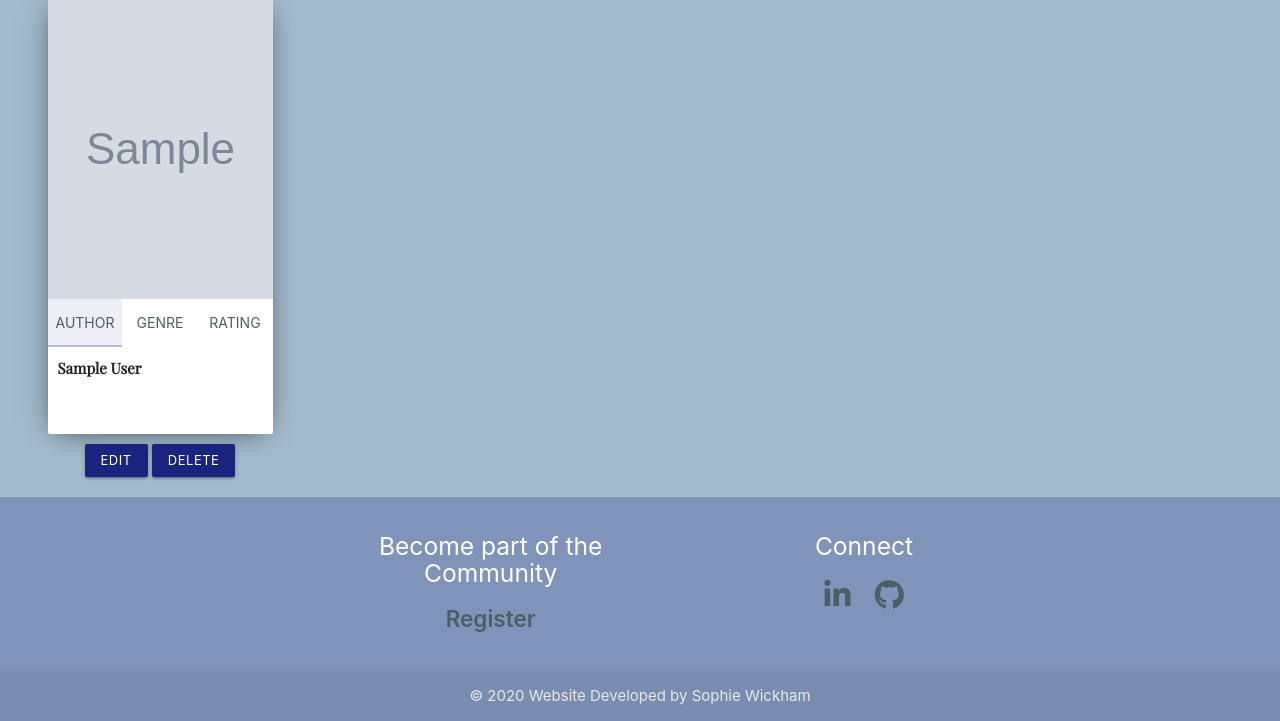
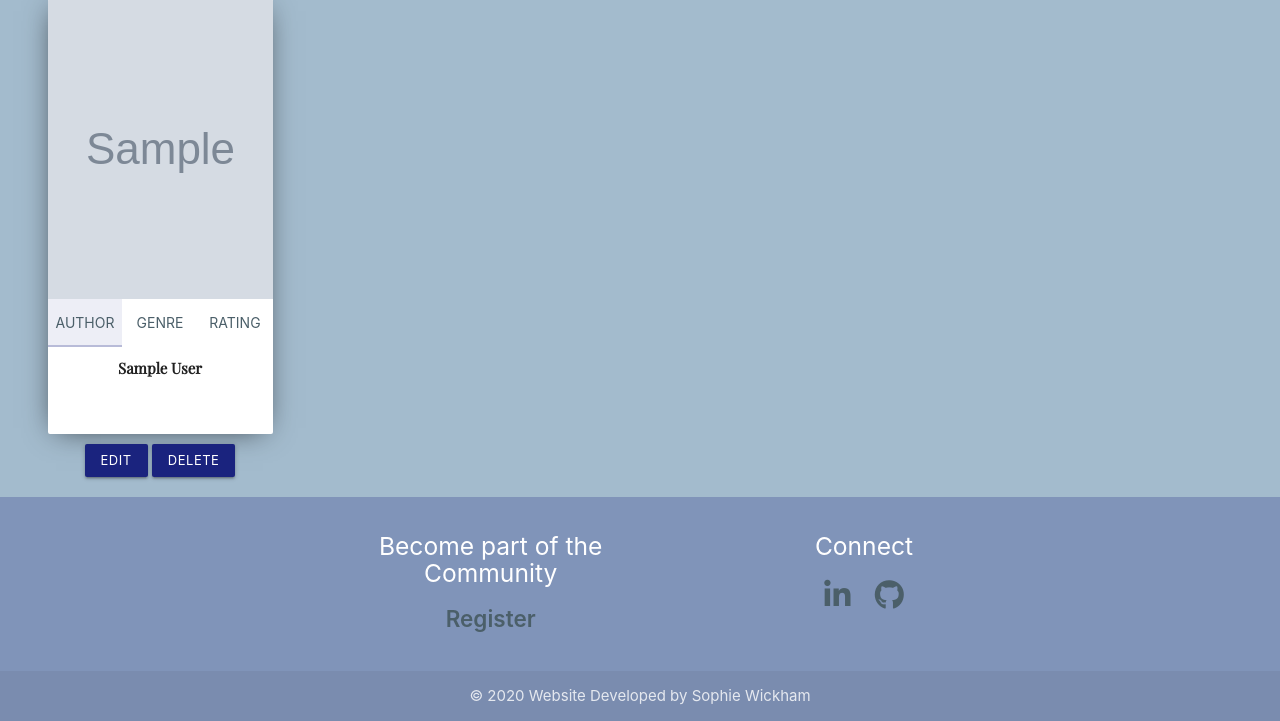
Before and after one commit to sw1ckham/i-brary, a Flask app: page /show_books in a window 1280 px wide. Shown: the part 218-939 px from the top of the page. Run offline with Flask 2, Linux system fonts and the light colour scheme; the visitor is signed in with stand-in values (Sample User, id 1); grey boxes marked "Sample" are stand-in pictures; a database or web service that is not in the repository returns one stand-in record (values such as "Sample title"); some libraries are stand-ins or nearby versions.

Commit message:
Changed the centering of the card content

```diff
--- a/templates/books.html
+++ b/templates/books.html
@@ -21,10 +21,10 @@
 							<li class="tab col s4"><a href="#test6{{loop.index}}">Rating</a></li>
 						</ul>
 					</div>
-					<div class="card-content tabs-content valign-wrapper">
+					<div class="card-content tabs-content">
 						<div id="test4{{loop.index}}">{{book.book_author}}</div>
 						<div id="test5{{loop.index}}">{{book.book_genre}}</div>
-						<div class="valign" id="test6{{loop.index}}">{{book.book_rating}}/10 - {{book.book_comments}}</div>
+						<div id="test6{{loop.index}}">{{book.book_rating}}/10 - {{book.book_comments}}</div>
 					</div>
 				</div>
                 <div class="center buttons">
```
